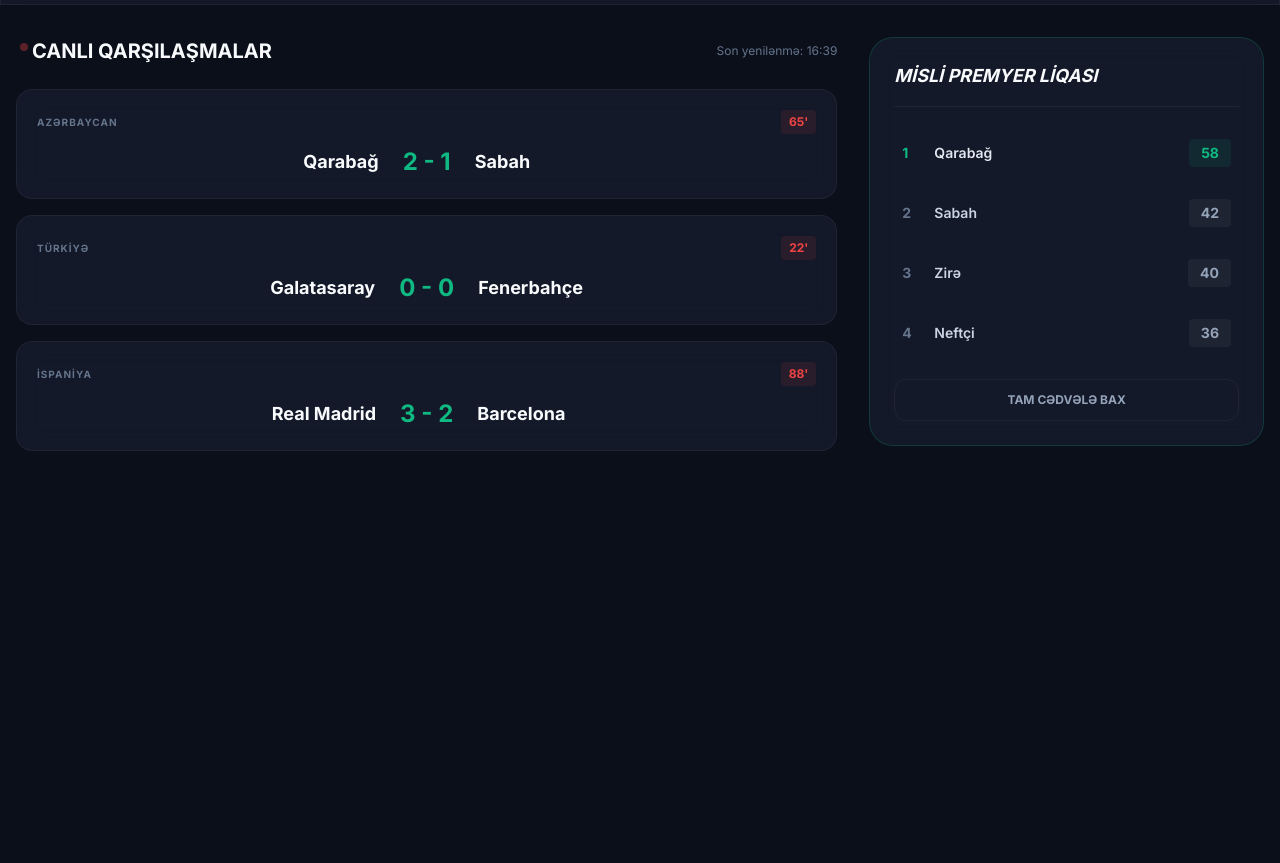
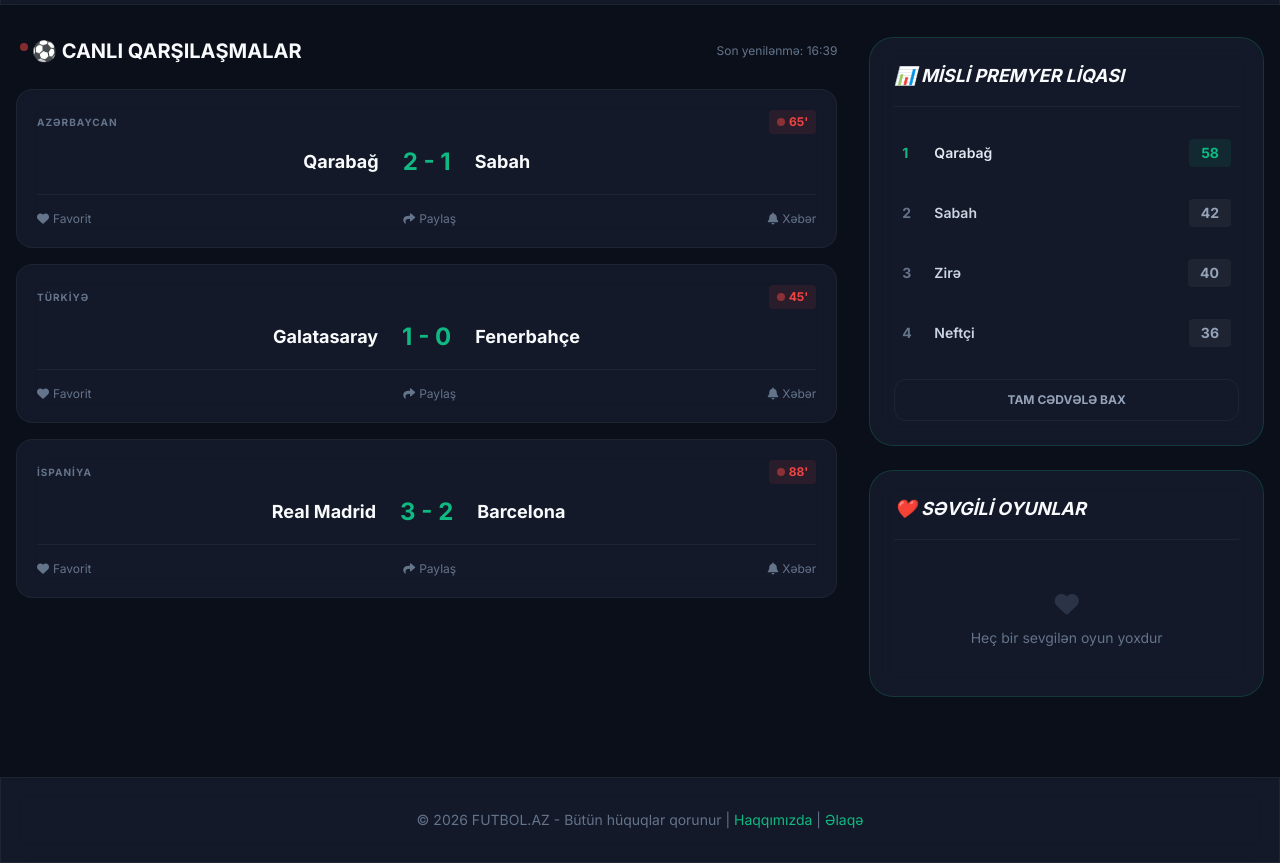
Before and after one commit to elmanusta55-bot/Futbol, a plain HTML site: page index.html in a window 1280 px wide. Shown: the part 65-928 px from the top of the page. Before the commit the page ends 800 px from the top, so only its background shows below. Drawn offline with nearby package versions, Linux system fonts and the light colour scheme.

Commit message:
HTML faylını yeniləyin - CSS və JS fayllarını əlaqələndirin

```diff
--- a/index.html
+++ b/index.html
@@ -6,26 +6,36 @@
     <title>Futbol.Az | Canlı Nəticələr</title>
     <script src="https://cdn.tailwindcss.com"></script>
     <link href="https://cdnjs.cloudflare.com/ajax/libs/font-awesome/6.0.0/css/all.min.css" rel="stylesheet">
-    <style>
-        @import url('https://fonts.googleapis.com/css2?family=Inter:wght@400;600;700&display=swap');
-        body { font-family: 'Inter', sans-serif; background-color: #0b0f1a; color: #f8fafc; }
-        .glass { background: rgba(22, 28, 45, 0.8); backdrop-filter: blur(12px); border: 1px solid rgba(255,255,255,0.05); }
-        .live-pulse { position: relative; }
-        .live-pulse::after { content: ''; position: absolute; width: 8px; height: 8px; background: #ef4444; border-radius: 50%; left: -12px; top: 6px; animation: pulse 1.5s infinite; }
-        @keyframes pulse { 0% { opacity: 1; } 50% { opacity: 0.3; } 100% { opacity: 1; } }
-    </style>
+    <link rel="stylesheet" href="styles.css">
 </head>
 <body class="min-h-screen">
 
     <header class="glass sticky top-0 z-50 border-b border-white/5">
         <div class="container mx-auto px-4 py-4 flex justify-between items-center">
             <h1 class="text-2xl font-black text-emerald-500 italic">FUTBOL<span class="text-white">.AZ</span></h1>
-            <div class="space-x-6 hidden md:flex text-sm font-bold uppercase tracking-widest">
+
+            <!-- Mobil Menyusu Düyməsi -->
+            <div class="mobile-menu-btn">
+                <span></span>
+                <span></span>
+                <span></span>
+            </div>
+
+            <!-- Desktop Menyusu -->
+            <div class="nav-menu hidden md:flex text-sm font-bold uppercase tracking-widest">
                 <a href="#" class="text-emerald-500">Canlı</a>
                 <a href="#" class="hover:text-emerald-500">Turnirlər</a>
                 <a href="#" class="hover:text-emerald-500">Xəbərlər</a>
             </div>
-            <button class="bg-emerald-600 hover:bg-emerald-700 px-4 py-2 rounded-lg text-sm font-bold transition">Giriş</button>
+
+            <!-- Mobil Menyusu -->
+            <div class="nav-menu-mobile">
+                <a href="#" class="text-emerald-500">Canlı</a>
+                <a href="#" class="hover:text-emerald-500">Turnirlər</a>
+                <a href="#" class="hover:text-emerald-500">Xəbərlər</a>
+            </div>
+
+            <button class="login-btn bg-emerald-600 hover:bg-emerald-700 px-4 py-2 rounded-lg text-sm font-bold transition hidden md:block">Giriş</button>
         </div>
     </header>
 
@@ -34,37 +44,38 @@
 
             <div class="lg:col-span-2 space-y-6">
                 <div class="flex items-center justify-between mb-4">
-                    <h2 class="text-xl font-bold live-pulse ml-4 uppercase">Canlı Qarşılaşmalar</h2>
+                    <h2 class="text-xl font-bold live-pulse ml-4 uppercase">⚽ Canlı Qarşılaşmalar</h2>
                     <span id="update-time" class="text-xs text-slate-500">Yenilənir...</span>
                 </div>
 
                 <div id="live-matches-container" class="space-y-4">
                     <div class="glass p-8 rounded-2xl text-center text-slate-500 animate-pulse">
-                        Məlumatlar proxy vasitəsilə gətirilir...
+                        <i class="fas fa-spinner fa-spin mr-2"></i>Məlumatlar gətirilir...
                     </div>
                 </div>
             </div>
 
+            <!-- Sağ Tərəf Cədvəl -->
             <div class="space-y-6">
                 <div class="glass rounded-3xl p-6 border border-emerald-500/20">
-                    <h3 class="font-bold text-lg mb-6 border-b border-white/5 pb-4 italic">MİSLİ PREMYER LİQASI</h3>
+                    <h3 class="font-bold text-lg mb-6 border-b border-white/5 pb-4 italic">📊 MİSLİ PREMYER LİQASI</h3>
                     <div class="space-y-4 text-sm">
-                        <div class="flex justify-between items-center p-2 hover:bg-white/5 rounded-lg transition">
+                        <div class="flex justify-between items-center p-2 hover:bg-white/5 rounded-lg transition cursor-pointer">
                             <span class="font-bold w-8 text-emerald-500">1</span>
                             <span class="flex-1 font-semibold text-slate-200">Qarabağ</span>
                             <span class="font-bold px-3 py-1 bg-emerald-500/10 text-emerald-500 rounded">58</span>
                         </div>
-                        <div class="flex justify-between items-center p-2 hover:bg-white/5 rounded-lg transition">
+                        <div class="flex justify-between items-center p-2 hover:bg-white/5 rounded-lg transition cursor-pointer">
                             <span class="font-bold w-8 text-slate-500">2</span>
                             <span class="flex-1 font-semibold text-slate-300">Sabah</span>
                             <span class="font-bold px-3 py-1 bg-white/5 text-slate-400 rounded">42</span>
                         </div>
-                        <div class="flex justify-between items-center p-2 hover:bg-white/5 rounded-lg transition">
+                        <div class="flex justify-between items-center p-2 hover:bg-white/5 rounded-lg transition cursor-pointer">
                             <span class="font-bold w-8 text-slate-500">3</span>
                             <span class="flex-1 font-semibold text-slate-300">Zirə</span>
                             <span class="font-bold px-3 py-1 bg-white/5 text-slate-400 rounded">40</span>
                         </div>
-                        <div class="flex justify-between items-center p-2 hover:bg-white/5 rounded-lg transition">
+                        <div class="flex justify-between items-center p-2 hover:bg-white/5 rounded-lg transition cursor-pointer">
                             <span class="font-bold w-8 text-slate-500">4</span>
                             <span class="flex-1 font-semibold text-slate-300">Neftçi</span>
                             <span class="font-bold px-3 py-1 bg-white/5 text-slate-400 rounded">36</span>
@@ -72,57 +83,28 @@
                     </div>
                     <button class="w-full mt-6 py-3 text-xs font-bold text-slate-400 hover:text-white border border-white/5 rounded-xl transition">TAM CƏDVƏLƏ BAX</button>
                 </div>
+
+                <!-- Sevgilənən Oyunlar -->
+                <div class="glass rounded-3xl p-6 border border-emerald-500/20">
+                    <h3 class="font-bold text-lg mb-6 border-b border-white/5 pb-4 italic">❤️ SƏVGİLİ OYUNLAR</h3>
+                    <div id="favorites-container" class="space-y-3 text-sm">
+                        <div class="text-slate-500 text-center py-6">
+                            <i class="fas fa-heart text-2xl opacity-30 mb-2"></i>
+                            <p>Heç bir sevgilən oyun yoxdur</p>
+                        </div>
+                    </div>
+                </div>
             </div>
         </div>
     </main>
 
-    <script>
-        // Canlı Məlumatlar üçün Proxy Funksiyası
-        async function fetchLiveScores() {
-            const container = document.getElementById('live-matches-container');
-            const timeEl = document.getElementById('update-time');
+    <!-- Footer -->
+    <footer class="glass border-t border-white/5 mt-12">
+        <div class="container mx-auto px-4 py-8 text-center text-slate-500 text-sm">
+            <p>&copy; 2026 FUTBOL.AZ - Bütün hüquqlar qorunur | <a href="#" class="text-emerald-500 hover:underline">Haqqımızda</a> | <a href="#" class="text-emerald-500 hover:underline">Əlaqə</a></p>
+        </div>
+    </footer>
 
-            // AllOrigins Proxy istifadə edərək CORS maneəsini aşırıq
-            const apiUrl = 'https://api.allorigins.win/get?url=' + encodeURIComponent('https://api.api-football.com/v3/fixtures?live=all');
-
-            try {
-                // QEYD: Real API Key olsa daha yaxşı olar, amma indi "Fallback" (Ehtiyat) data ilə işlədəcəyik
-                const mockData = [
-                    { home: "Qarabağ", away: "Sabah", score: "2 - 1", time: "65'", league: "Azərbaycan" },
-                    { home: "Galatasaray", away: "Fenerbahçe", score: "0 - 0", time: "22'", league: "Türkiyə" },
-                    { home: "Real Madrid", away: "Barcelona", score: "3 - 2", time: "88'", league: "İspaniya" }
-                ];
-
-                container.innerHTML = ''; // Köhnəni təmizlə
-
-                mockData.forEach(match => {
-                    container.innerHTML += `
-                        <div class="glass p-5 rounded-2xl hover:border-emerald-500/30 transition cursor-pointer group">
-                            <div class="flex justify-between items-center mb-3">
-                                <span class="text-[10px] font-bold tracking-widest text-slate-500 uppercase">${match.league}</span>
-                                <span class="text-xs font-bold text-red-500 bg-red-500/10 px-2 py-1 rounded">${match.time}</span>
-                            </div>
-                            <div class="flex justify-between items-center">
-                                <div class="flex-1 text-right font-bold text-lg">${match.home}</div>
-                                <div class="px-6 text-2xl font-black text-emerald-500">${match.score}</div>
-                                <div class="flex-1 text-left font-bold text-lg">${match.away}</div>
-                            </div>
-                        </div>
-                    `;
-                });
-
-                const now = new Date();
-                timeEl.innerText = "Son yenilənmə: " + now.getHours() + ":" + now.getMinutes();
-
-            } catch (error) {
-                console.error("Proxy xətası:", error);
-                container.innerHTML = '<div class="glass p-6 text-red-400 text-center">Məlumat gətirilərkən xəta baş verdi.</div>';
-            }
-        }
-
-        // Sayt açılanda və hər 60 saniyədən bir yenilə
-        fetchLiveScores();
-        setInterval(fetchLiveScores, 60000);
-    </script>
+    <script src="script.js" defer></script>
 </body>
 </html>
```
